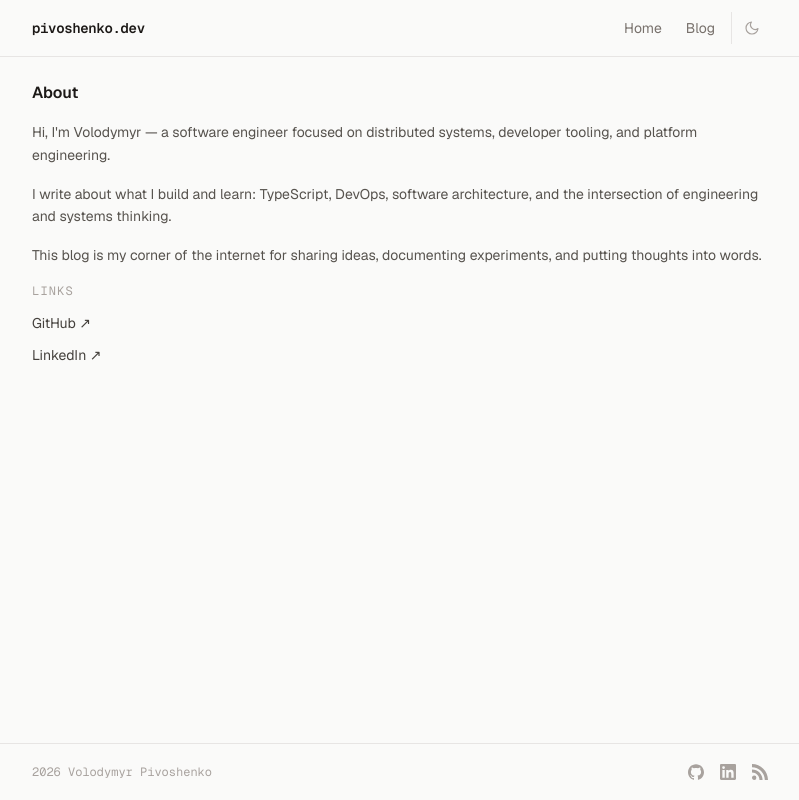
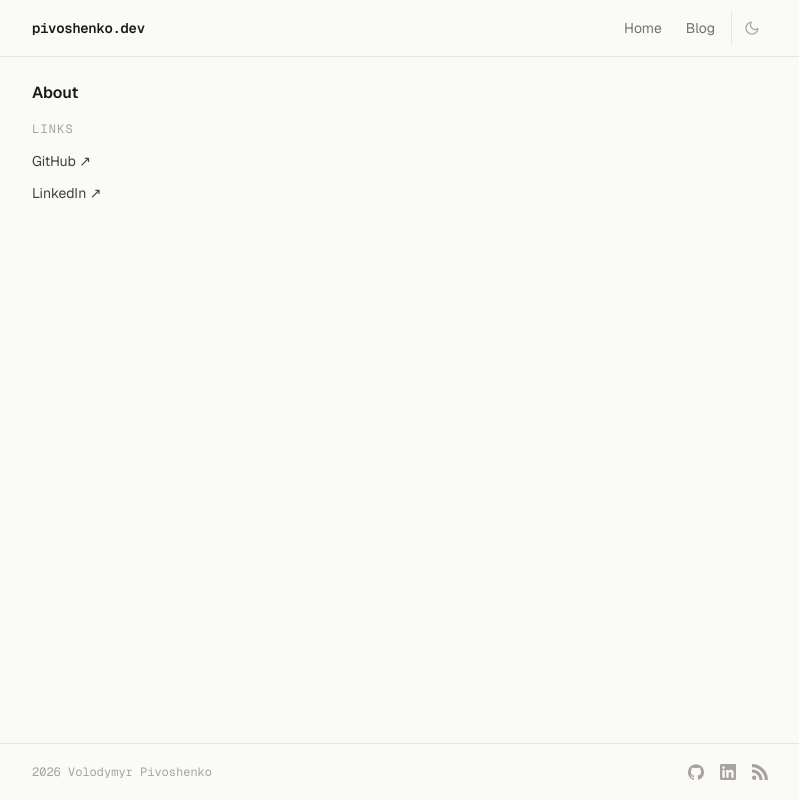
Before and after one commit to pivoshenko/pivoshenko.dev, a Next.js app: page /about in a window 1280 px wide. Shown: the whole page, without its empty margins (240-1039 px from the left). Built offline with nearby package versions, Linux system fonts and the light colour scheme.

Commit message:
refactor: remove introductory text from About page

```diff
--- a/app/about/page.tsx
+++ b/app/about/page.tsx
@@ -18,19 +18,6 @@ export default function About() {
       </div>
 
       <div className="space-y-4 type-body fg-body">
-        <p>
-          Hi, I&apos;m Volodymyr — a software engineer focused on distributed
-          systems, developer tooling, and platform engineering.
-        </p>
-        <p>
-          I write about what I build and learn: TypeScript, DevOps, software
-          architecture, and the intersection of engineering and systems
-          thinking.
-        </p>
-        <p>
-          This blog is my corner of the internet for sharing ideas, documenting
-          experiments, and putting thoughts into words.
-        </p>
       </div>
 
       <div className="space-y-3">
```
